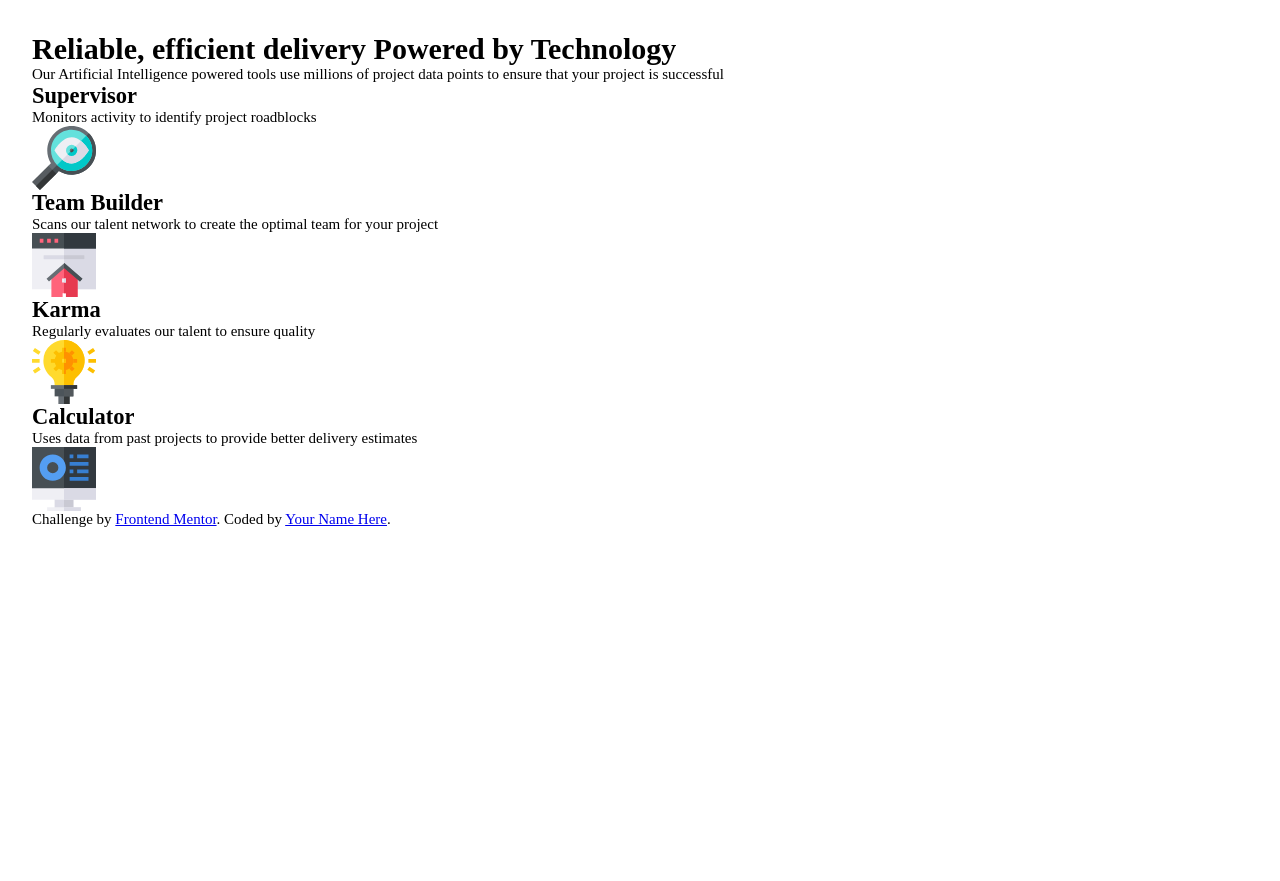
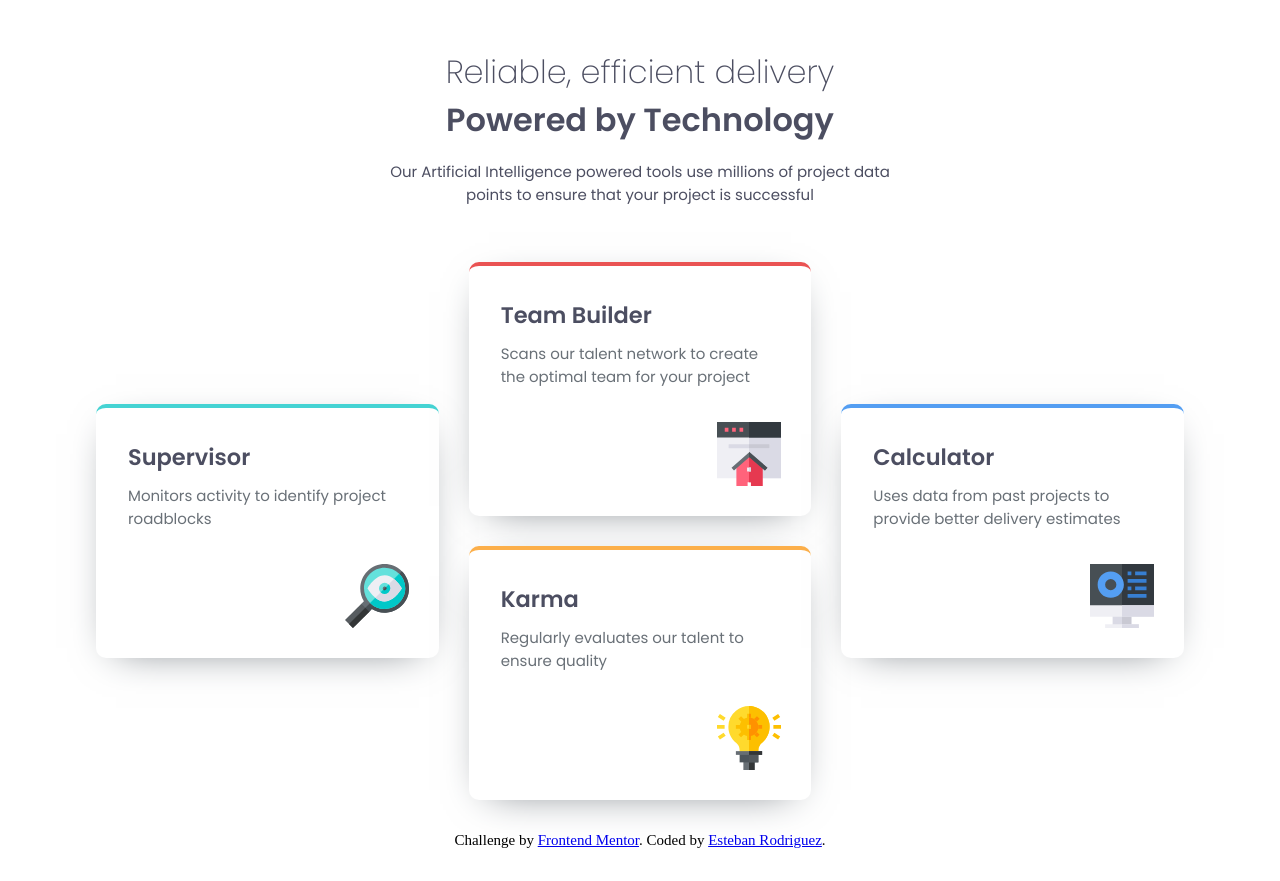
Before and after one commit to estebanrodriguez28/four-card-feature-section, a website: page index.html in a window 1280 px wide. Before the commit the page ends 800 px from the top, so only its background shows below. Drawn offline with Linux system fonts and the light colour scheme.

Commit message:
added header tag and class, created a grid layout with multiple rows for cards, styled cards, styled header text

```diff
--- a/index.html
+++ b/index.html
@@ -26,41 +26,44 @@
   </head>
   <body>
     <main>
-      <div class="page">
-        <h1 class="page__title">
-          Reliable, efficient delivery Powered by Technology
+      <header class="header">
+        <h1 class="header__title poppins-extralight">
+          Reliable, efficient delivery <br />
+          <strong class="poppins-semibold">Powered by Technology</strong>
         </h1>
-        <p class="page__description">
+        <p class="header__description poppins-regular">
           Our Artificial Intelligence powered tools use millions of project data
           points to ensure that your project is successful
         </p>
-        <div class="card">
-          <h2 class="card__title">Supervisor</h2>
-          <p class="card__text">
+      </header>
+      <div class="card-grid">
+        <div class="card card--supervisor">
+          <h2 class="card__title poppins-semibold">Supervisor</h2>
+          <p class="card__text poppins-regular">
             Monitors activity to identify project roadblocks
           </p>
           <img class="card__icon" src="images/icon-supervisor.svg" />
         </div>
 
-        <div class="card">
-          <h2 class="card__title">Team Builder</h2>
-          <p class="card__text">
+        <div class="card card--team-builder">
+          <h2 class="card__title poppins-semibold">Team Builder</h2>
+          <p class="card__text poppins-regular">
             Scans our talent network to create the optimal team for your project
           </p>
           <img class="card__icon" src="images/icon-team-builder.svg" />
         </div>
 
-        <div class="card">
-          <h2 class="card__title">Karma</h2>
-          <p class="card__text">
+        <div class="card card--karma">
+          <h2 class="card__title poppins-semibold">Karma</h2>
+          <p class="card__text poppins-regular">
             Regularly evaluates our talent to ensure quality
           </p>
           <img class="card__icon" src="images/icon-karma.svg" />
         </div>
 
-        <div class="card">
-          <h2 class="card__title">Calculator</h2>
-          <p class="card__text">
+        <div class="card card--calculator">
+          <h2 class="card__title poppins-semibold">Calculator</h2>
+          <p class="card__text poppins-regular">
             Uses data from past projects to provide better delivery estimates
           </p>
           <img class="card__icon" src="images/icon-calculator.svg" />
@@ -70,8 +73,18 @@
 
     <footer class="attribution">
       Challenge by
-      <a href="https://www.frontendmentor.io?ref=challenge">Frontend Mentor</a>.
-      Coded by <a href="#">Your Name Here</a>.
+      <a
+        href="https://www.frontendmentor.io?ref=challenge"
+        target="_blank"
+        rel="noopener noreferrer"
+        >Frontend Mentor</a
+      >. Coded by
+      <a
+        href="https://www.frontendmentor.io/profile/estebanrodriguez28"
+        target="_blank"
+        rel="noopener noreferrer"
+        >Esteban Rodriguez</a
+      >.
     </footer>
   </body>
 </html>
--- a/package.json
+++ b/package.json
@@ -4,7 +4,7 @@
   "description": "![Design preview for the Four card feature section coding challenge](./design/desktop-preview.jpg)",
   "main": "index.js",
   "scripts": {
-    "run-sass": "sass -w scss/main.scss css/style.css"
+    "sass": "sass -w scss/main.scss css/style.css"
   },
   "repository": {
     "type": "git",
--- a/scss/abstracts/_index.scss
+++ b/scss/abstracts/_index.scss
@@ -1,2 +1 @@
 @forward "variables";
-@forward "mixins";
--- /dev/null
+++ b/scss/components/_attribution.scss
@@ -0,0 +1,4 @@
+.attribution {
+  text-align: center;
+  margin-top: 2rem;
+}
--- /dev/null
+++ b/scss/components/_card.scss
@@ -0,0 +1,68 @@
+@use "../abstracts" as *;
+
+.card {
+  display: flex;
+  flex-direction: column;
+  position: relative;
+  background-color: $white;
+  border-radius: 10px;
+  box-shadow: 0px 10px 40px -20px $grey-400;
+  padding: 2rem 2rem 8rem 2rem;
+  border-top: 4px solid;
+
+  &--karma {
+    border-color: $orange;
+  }
+
+  &--supervisor {
+    border-color: $cyan;
+  }
+
+  &--team-builder {
+    border-color: $red;
+  }
+
+  &--calculator {
+    border-color: $blue;
+  }
+
+  &__title {
+    color: $grey-500;
+    margin-bottom: 10px;
+  }
+
+  &__text {
+    color: $grey-400;
+  }
+
+  &__icon {
+    position: absolute;
+    bottom: 30px;
+    right: 30px;
+  }
+}
+
+@media screen and (min-width: 922px) {
+  .card {
+    // lay out the cards in the grid on desktop
+    &--karma {
+      grid-column: 2;
+      grid-row: 5/9;
+    }
+
+    &--supervisor {
+      grid-column: 1;
+      grid-row: 3 / 7;
+    }
+
+    &--team-builder {
+      grid-column: 2;
+      grid-row: 1 / 5;
+    }
+
+    &--calculator {
+      grid-column: 3;
+      grid-row: 3/7;
+    }
+  }
+}
--- /dev/null
+++ b/scss/components/_header.scss
@@ -0,0 +1,28 @@
+@use "../abstracts" as *;
+
+.header {
+  text-align: center;
+
+  &__title {
+    font-size: 1.5rem;
+    margin: 1rem 0rem;
+    color: $grey-500;
+  }
+
+  &__description {
+    color: $grey-500;
+    inline-size: 300px;
+    margin: 0 auto;
+  }
+}
+
+@media screen and (min-width: 992px) {
+  .header {
+    &__description {
+      inline-size: 500px;
+    }
+    &__title {
+      font-size: 2rem;
+    }
+  }
+}
--- /dev/null
+++ b/scss/components/_index.scss
@@ -0,0 +1,3 @@
+@forward "header";
+@forward "card";
+@forward "attribution";
--- /dev/null
+++ b/scss/layout/_grid.scss
@@ -0,0 +1,20 @@
+.card-grid {
+  display: grid;
+  grid-template-columns: 1fr;
+  grid-template-rows: repeat(4, 1fr);
+  gap: 30px;
+  min-height: 100dvh;
+  padding-top: 7vh;
+}
+
+@media screen and (min-width: 992px) {
+  .card-grid {
+    display: grid;
+    grid-template-columns: repeat(3, 1fr);
+    grid-template-rows: repeat(8, 1fr);
+
+    min-height: 70vh;
+    max-width: 85vw;
+    margin: 0 auto;
+  }
+}
--- /dev/null
+++ b/scss/layout/_index.scss
@@ -0,0 +1 @@
+@forward "grid";
--- a/scss/main.scss
+++ b/scss/main.scss
@@ -1 +1,3 @@
 @use "base";
+@use "components";
+@use "layout";
```
Also changed, not shown: css/style.css, scss/abstracts/_mixins.scss (deleted), 1 other file.
